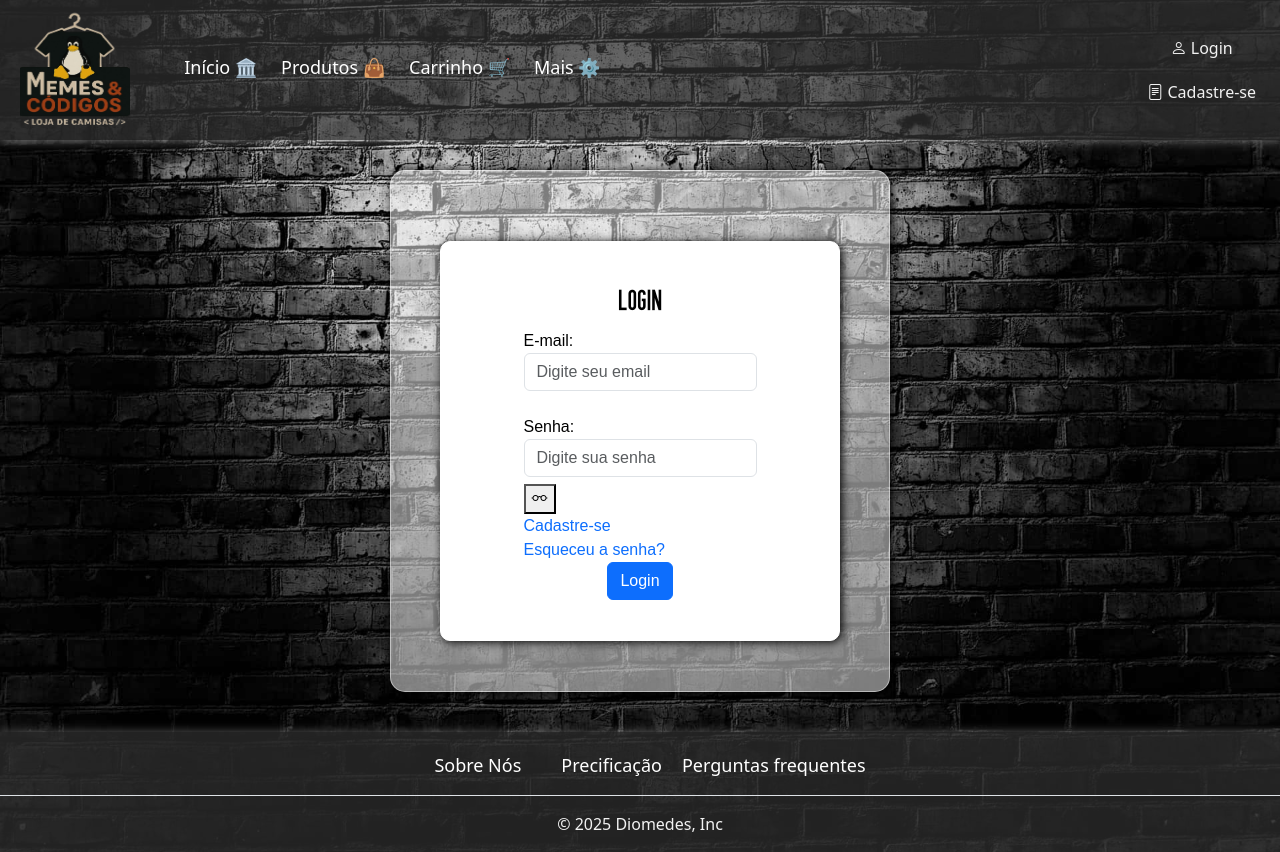
After one commit to HenriqueDiomedes/formulario, a Django app: page /login/ in a window 1280 px wide. The commit adds this page. Run offline with Django 5.2, Linux system fonts and the light colour scheme.

Commit message:
criação da pagina de login

```diff
--- a/core/urls.py
+++ b/core/urls.py
@@ -37,6 +37,10 @@ urlpatterns = [
     path('cliente/cadastro', views.cadastroCliente, name='cadastro_cliente'),
     path('cliente/', views.formCliente, name='form_cliente'),
     path('clientes/', views.lista_Clientes, name='lista_clientes'),
+
+    path('login/',views.login, name='login'),
+
+
     path('admin/', admin.site.urls),
 
 ]
--- a/ecommerce/templates/adm_estoque.html
+++ b/ecommerce/templates/adm_estoque.html
@@ -14,7 +14,7 @@
 
     .container-geral {
         background-color: rgba(0, 0, 0, 0.548);
-        max-width: 900px;
+        width: 80%;
         margin: 40px auto;
         padding: 20px;
         border: 1px solid #ddd;
@@ -93,7 +93,7 @@
                     <th>Nome</th>
                     <th>Valor</th>
                     <th>Quantidade</th>
-                    <th>Ações</th>
+                    <th style="width: 150px;" >Ações</th>
                 </tr>
             </thead>
             <tbody id="produtos-tbody">
--- a/ecommerce/views.py
+++ b/ecommerce/views.py
@@ -227,3 +227,11 @@ def formularioPagamento(request):
 
 
     return render(request, 'formulario_pagamento.html')
+
+
+def login(request):
+    if request.method == "POST":
+        email = request.POST.get("email")
+        senha = request.POST.get("senha")
+
+    return render(request, 'registration/login.html')
--- a/templates/base.html
+++ b/templates/base.html
@@ -57,6 +57,25 @@
             margin-right: 30px;
         }
 
+        .container-login {
+            display: flex;
+        }
+
+        .container-login {
+            justify-content: center;
+            flex-direction: column;
+
+
+        }
+
+        .container-login a,
+        .container-login a:visited,
+        .container-login a:target {
+            color: #F2F2F2;
+            text-decoration: none;
+        }
+
+
         footer {
             background-color: #333333ad;
             box-shadow: 1px 1px 10px rgba(255, 255, 255, 0.4);
@@ -83,12 +102,23 @@
     <header>
         <section class="barra-menu">
             <article class="menu">
-                <img id="img" src="/static/img/logo-removebg-preview.png" class="logo-img" alt="logo">
+                <img id="img" src="/static/img/linux-removebg-preview.png" class="logo-img" alt="logo">
                 <a href="{% url 'lista_produtos' %}">Início 🏛</a>
                 <a href="#">Produtos 👜</a>
                 <a href="#">Carrinho 🛒</a>
                 <a href="{% url 'formulario' %}">Mais ⚙</a>
             </article>
+        </section>
+        <section class="container-login ms-auto me-4 text-end">
+            <a href="{% url 'login' %}">
+                <i class="bi bi-person"></i>
+                Login
+            </a>
+
+            <a href="{% url 'cadastro_cliente' %}">
+                <i class="bi bi-file-text"></i>
+                Cadastre-se
+            </a>
         </section>
     </header>
 
--- /dev/null
+++ b/templates/registration/login.html
@@ -0,0 +1,131 @@
+{% extends "base.html" %}
+{% block title %}Login{% endblock %}
+{% block styles %}
+<link href="https://cdn.jsdelivr.net/npm/bootstrap@5.3.3/dist/css/bootstrap.min.css" rel="stylesheet"
+    integrity="sha384-QWTKZyjpPEjISv5WaRU9OFeRpok6YctnYmDr5pNlyT2bRjXh0JMhjY6hW+ALEwIH" crossorigin="anonymous">
+<link rel="stylesheet" href="https://cdn.jsdelivr.net/npm/bootstrap-icons@1.11.3/font/bootstrap-icons.min.css">
+<link rel="shortcut icon" href="/static/imagem/perfil/favicon.ico" type="image/x-icon">
+
+<style>
+@font-face {
+    font-family: 'font-1';
+    src: url(/static/font/Sabang\ Island.otf);
+}
+
+    body {
+        background-image: url('/static/img/FundoFormulariosIndex.jpg');
+        background-size: cover;
+        background-position: center;
+        background-repeat: no-repeat;
+        background-attachment: fixed;
+        padding-top: 50px;
+        color: black;
+    }
+    h2{
+        font-family: font-1;
+
+    }
+
+    .geral {
+        font-family: Arial, sans-serif;
+        background-color: rgba(255, 255, 255, 0.486);
+        border: 1px solid rgba(255, 255, 255, 0.459);
+        box-shadow: 2px 1px 10px black;
+        padding: 30px;
+        width: 500px;
+        min-height: 470px;
+        margin: 40px auto;
+        border-radius: 15px;
+    }
+
+    fieldset {
+        align-items: left;
+    }
+
+    main {
+        background-color: white;
+        box-shadow: 2px 1px 10px black;
+        margin: 40px auto 0 auto;
+        display: flex;
+        flex-direction: column;
+        align-items: center;
+        justify-content: center;
+        width: 400px;
+        min-height: 400px;
+        padding: 30px;
+        border: 1px solid white;
+        border-radius: 10px;
+        margin-bottom: 20px;
+    }
+
+    a {
+        text-decoration: none;
+        margin: 10px auto;
+    }
+
+    #olho{
+        margin-top: 7px;
+    }
+
+    .bt-login {
+        display: flex;
+        justify-content: center;
+    }
+</style>
+{% endblock %}
+
+{% block content %}
+<div class="geral">
+    <main class="login-usuario">
+        <h2>LOGIN</h2>
+        <form action="{% url 'login' %}" method="post">
+            {% csrf_token %}
+            <fieldset>
+                <section class="input-usuario">
+                    <label for="usuario">E-mail:</label>
+                    <input class="form-control" type="text" id="email" name="username" autocomplete="username"
+                        placeholder="Digite seu email" required>
+                </section>
+                <br>
+                <section>
+                    <label for="password">Senha:</label>
+                    <input class="form-control" type="password" id="senha" name="password"
+                        placeholder="Digite sua senha" autocomplete="current-password">
+                    <button class="bi bi-eyeglasses" button" id="olho" onclick="verSenha()"></button>
+                    {% if form.erros %}
+                    <p>Login ou Senha invaldos, Tente novamente.</p>
+                    {% endif %} {% if next %} {% if user.is_authenticated %}
+                    <p>
+                        Sua conta não tem acesso e essa página, Para prosseguir, faça login com uma conta que tenha
+                        acesso.
+                    </p>
+                    {% else %}
+                    <p>Por favor, faça logiin para ver esta página.</p>
+                    {% endif %} {% endif %}
+                </section>
+
+                <a href="{% url 'cadastro_cliente' %}">Cadastre-se</a>
+                <br>
+                <a href="#">Esqueceu a senha?</a>
+                <br>
+                <section class="bt-login">
+                    <input class="btn btn-primary" type="submit" value="Login">
+                </section>
+                <input type="hidden" name="next" value="{{ next }}" />
+            </fieldset>
+        </form>
+    </main>
+</div>
+
+<script src="https://cdn.jsdelivr.net/npm/bootstrap@5.3.3/dist/js/bootstrap.bundle.min.js">
+</script>
+
+<script>
+    function verSenha() {
+        const senhaInput = document.getElementById('senha');
+        const tipo = senhaInput.type === 'password' ? 'text' : 'password';
+        senhaInput.type = tipo;
+    }
+</script>
+
+{% endblock %}
```
Also changed, not shown: ecommerce/templates/atualizar_produto.html (+3 -4 lines), static/img/linux-removebg-preview.png (added), static/img/tux-removebg-preview.png (added).
